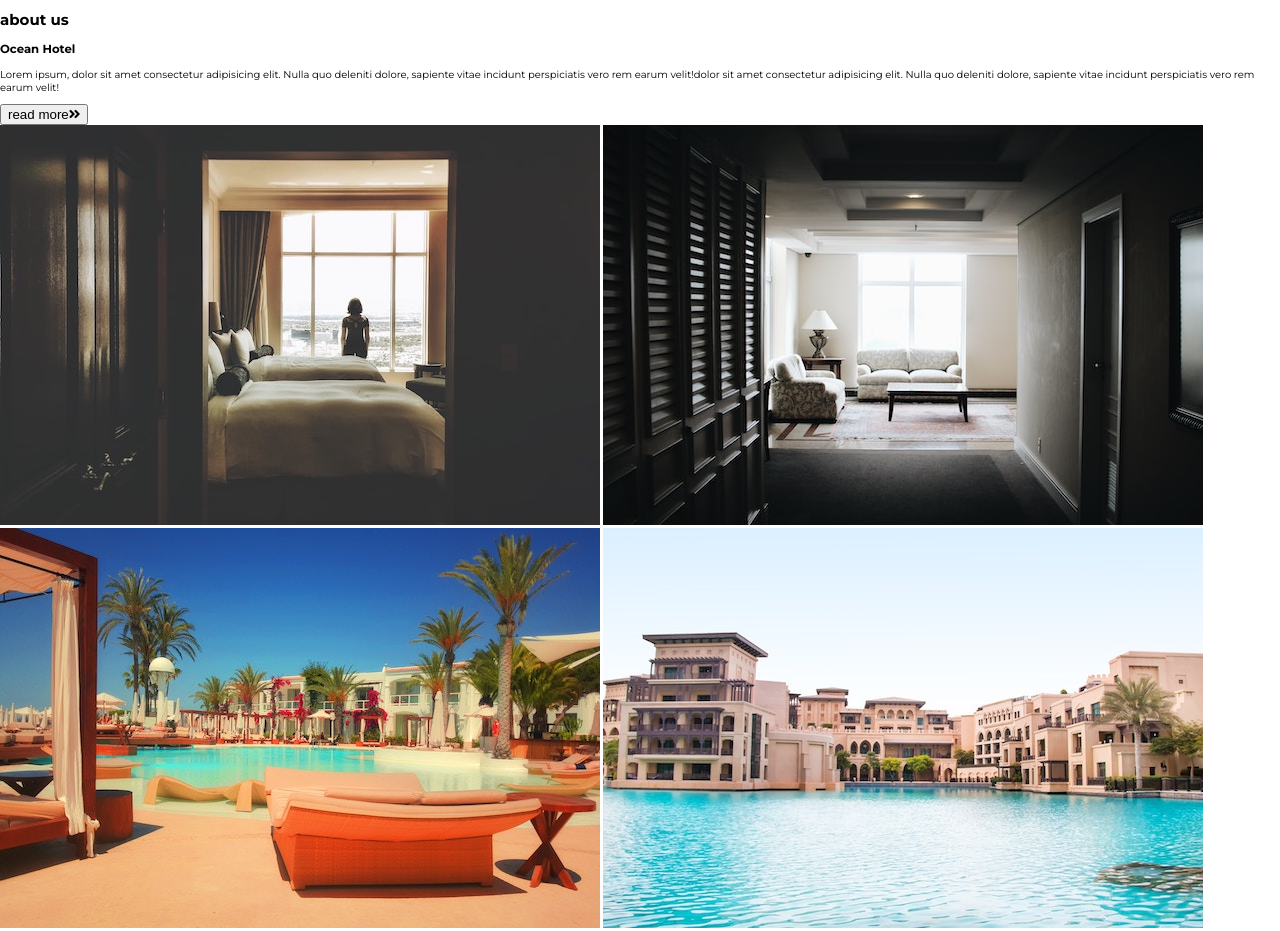
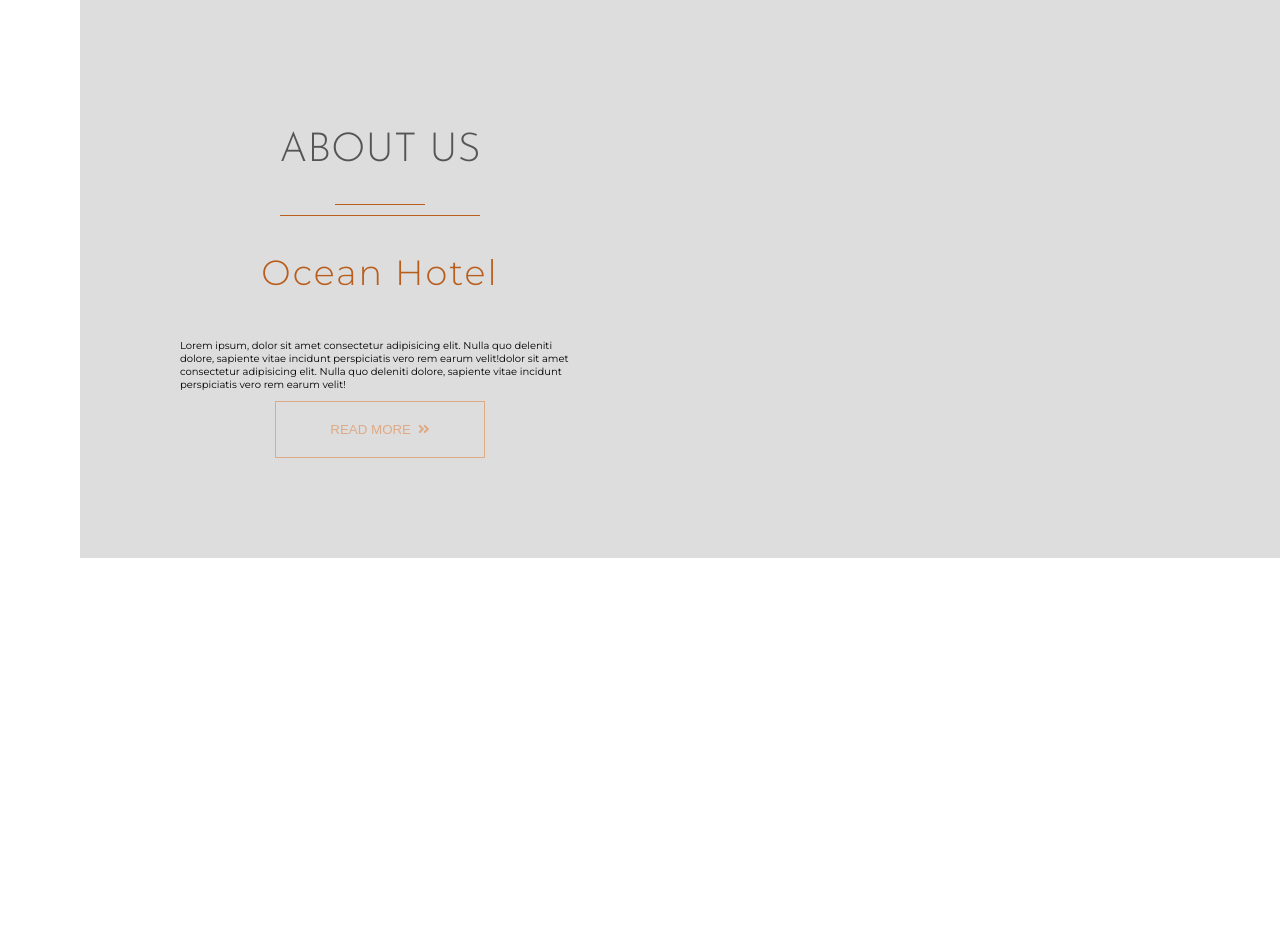
Before and after one commit to mmianchi/Hotel-landingPage, a website: page index.html in a window 1280 px wide. Shown: the part 802-1733 px from the top of the page. After the commit the page ends 1360 px from the top, so only its background shows below. Drawn offline with Linux system fonts and the light colour scheme.

Commit message:
about-us css, left div,wip

```diff
--- a/index.html
+++ b/index.html
@@ -111,10 +111,10 @@
     <button class="about-us-btn">read more<i class="fas fa-angle-double-right"></i></button>
   </div>
   <div class="about-us-images">
-    <img src="img/about-us-1.jpg" alt="" class="image image-1">
-    <img src="img/about-us-2.jpg" alt="" class="image image-2">
-    <img src="img/about-us-3.jpg" alt="" class="image image-3">
-    <img src="img/about-us-4.jpg" alt="" class="image image-4">
+    <!-- <img src="img/about-us-1.jpg" alt="hotel image" class="image image-1">
+    <img src="img/about-us-2.jpg" alt="hotel image" class="image image-2">
+    <img src="img/about-us-3.jpg" alt="hotel image" class="image image-3">
+    <img src="img/about-us-4.jpg" alt="hotel image" class="image image-4"> -->
   </div>
  </section>
 <!-- end of about us -->
--- a/sass/abstract/_variables.scss
+++ b/sass/abstract/_variables.scss
@@ -1,8 +1,11 @@
 //color
-$color-primary: #173653;
-$color-primary-light: #5f91bd;
-$color-primary-dark: #101b2d;
+// $color-primary: #173653;
+// $color-primary-light: #5f91bd;
+// $color-primary-dark: #101b2d;
 $color-orange: #deaa86;
+$color-orange-dark: #b85d1c;
+
+
 $color-white: #fff;
 $color-black: #222;
 $color-grey: #eee;
--- /dev/null
+++ b/sass/components/_aboutus.scss
@@ -0,0 +1,80 @@
+.about-us {
+  margin-left: 8rem;
+  background-color: #ddd;
+  display: -webkit-box;
+  display: -ms-flexbox;
+  display: -webkit-box;
+  display: flex;
+  &-content {
+    -webkit-box-flex: 0;
+        -ms-flex: 0 1 50%;
+            flex: 0 1 50%;
+    display:-webkit-box;
+    display:-ms-flexbox;
+    display:flex;
+    -webkit-box-orient: vertical;
+    -webkit-box-direction: normal;
+        -ms-flex-direction: column;
+            flex-direction: column;
+    -webkit-box-pack: center;
+        -ms-flex-pack: center;
+            justify-content: center;
+    -webkit-box-align: center;
+        -ms-flex-align: center;
+            align-items: center;
+    padding:10rem;
+    -webkit-box-sizing: border-box;
+            box-sizing: border-box;
+  }
+  &-heading {
+    font-family: 'Josefin Sans', sans-serif;
+    text-transform: uppercase;
+    font-size: 4rem;
+    font-weight: 300;
+    color: $color-grey-dark;
+  }
+  .small-underline,
+  .big-underline {
+    height: .1rem;
+    background-color: $color-orange-dark;
+  }
+  .small-underline {
+    width: 9rem;
+    margin: 0 auto 1rem auto;
+  }
+  .big-underline { width: 20rem; }
+  .sub-heading{
+    font-size: 3.5rem;
+    font-weight: 300;
+    letter-spacing: .2rem;
+    text-transform: capitalize;
+    color: $color-orange-dark;
+  }
+  &-paragraph{
+
+  }
+  &-btn {
+    width: 21rem;
+    padding: 2rem 3rem;
+    color: $color-orange;
+    background-color: transparent;
+    text-transform: uppercase;
+    border: 1px solid $color-orange;
+    -webkit-transition: margin-left .8s;
+    transition: margin-left .8s;
+    &:hover {
+      .fa-angle-double-right {
+        margin-left: 2rem;}
+    }
+    .fa-angle-double-right {
+      margin-left: .7rem;
+
+    }
+  }
+
+  &-images{
+    -webkit-box-flex: 1;
+      -ms-flex: 1 1;
+        flex: 1 1;
+  }
+}
--- a/sass/main.scss
+++ b/sass/main.scss
@@ -10,7 +10,7 @@
 @import "components/button";
 @import "components/header";
 @import "components/navbar";
-@import "components/section-class";
+@import "components/aboutus";
 
 @import "layout/header";
 @import "layout/grid";
```
Also changed, not shown: css/style.css, sass/components/_section-class.scss (deleted).
